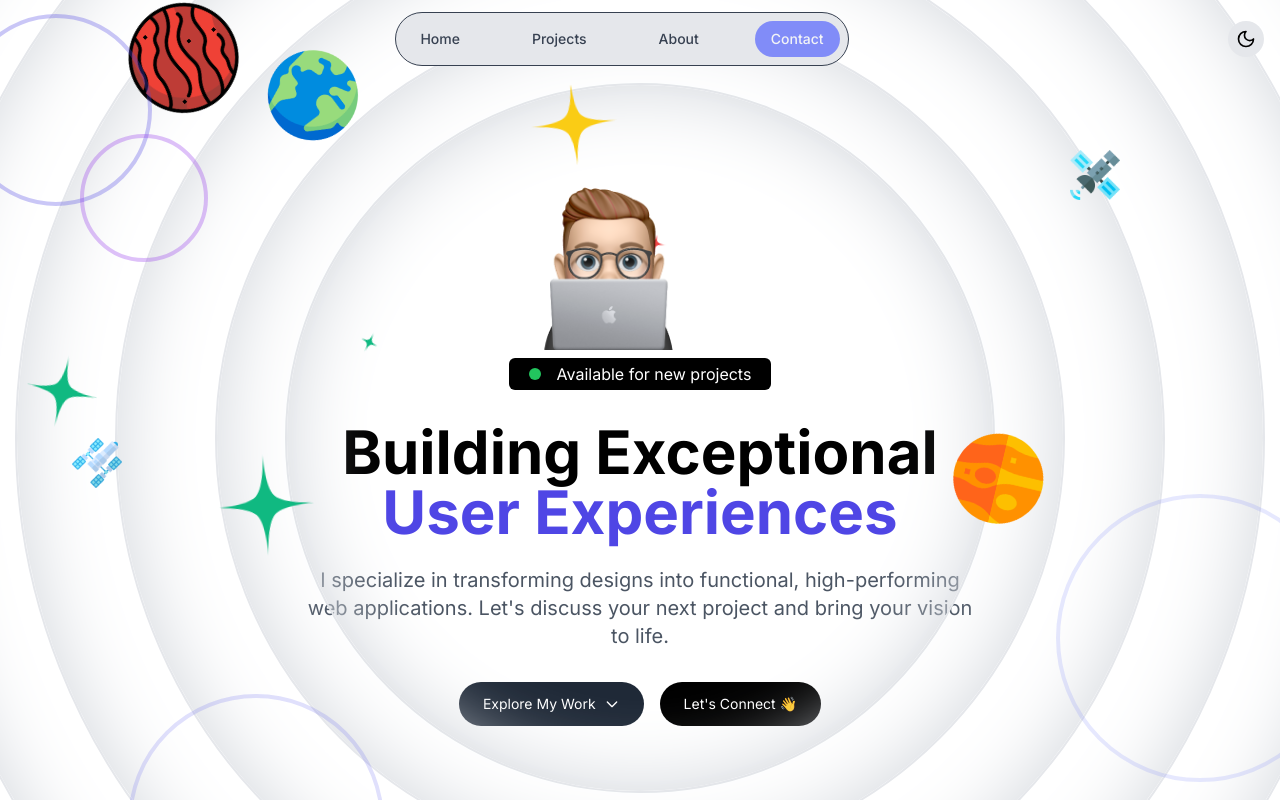
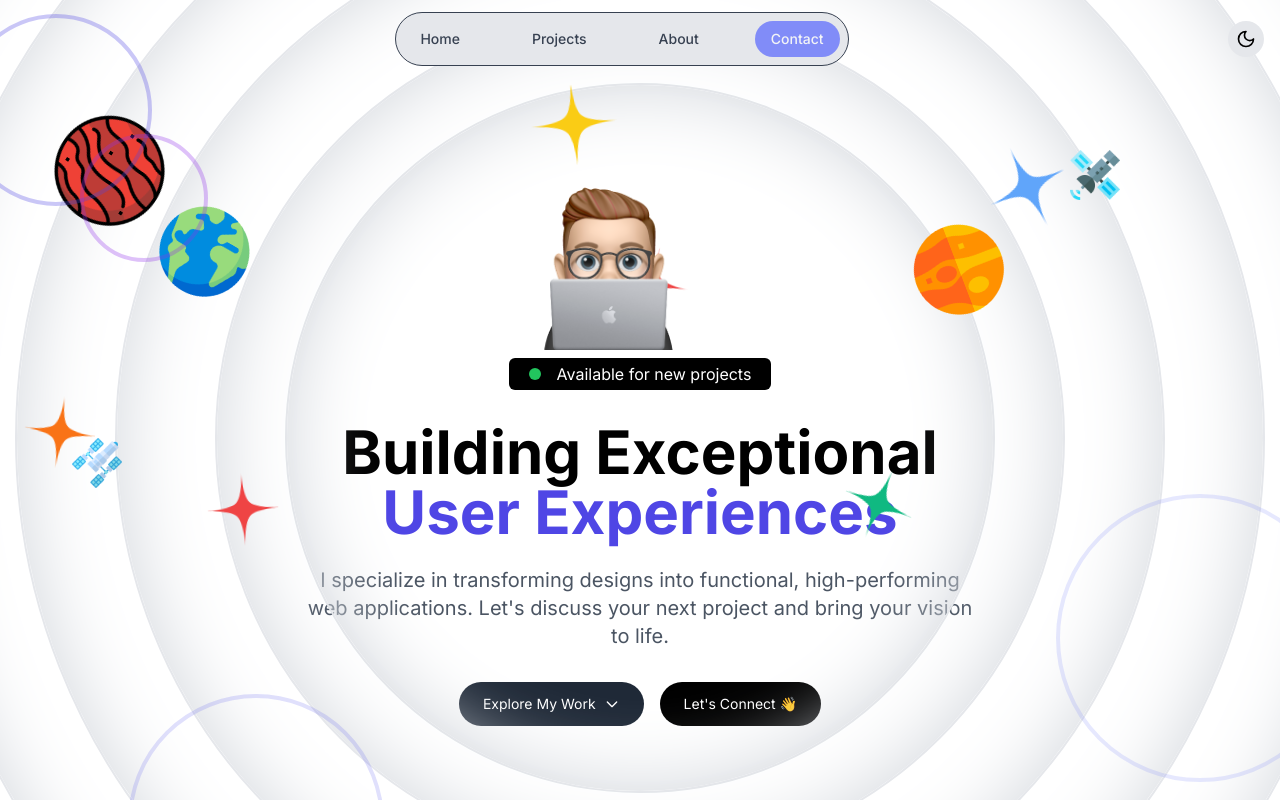
Before and after one commit to Waqar-ahmedkhan/portfolio, a Next.js app: page / in a window 1280 px wide. Shown: the top 800 px of the page. Built offline with nearby package versions, Linux system fonts and the light colour scheme; a web font is replaced by a local one.

Commit message:
frontend page complete

```diff
--- a/src/sections/Hero.tsx
+++ b/src/sections/Hero.tsx
@@ -34,35 +34,35 @@ export const HeroSection = () => {
           <div className="hero-ring size-[1050px] md:size-[2250px]"></div>
 
           {/* Earth */}
-          <HeroOrbit size={760} rotate={-45} duration={50}>
+          <HeroOrbit size={760} rotate={-45} duration={100}>
             <Image src={EarthIcon} alt="Earth icon" width={90} height={90} />
           </HeroOrbit>
 
           {/* Mercury */}
-          <HeroOrbit size={600} rotate={90} duration={30}>
+          <HeroOrbit size={600} rotate={90} duration={90}>
             <Image src={Mercury} alt="Mercury icon" width={90} height={90} />
           </HeroOrbit>
 
           {/* Mars */}
-          <HeroOrbit size={950} rotate={-30} duration={90}>
+          <HeroOrbit size={950} rotate={-30} duration={190}>
             <Image src={Mars} alt="Mars icon" width={110} height={110} />
           </HeroOrbit>
 
           {/* Stars */}
           <HeroOrbit size={650} rotate={-60} duration={500}>
-            <StarIcon className="text-emerald-500 size-28" />
+            <StarIcon className="text-red-500 size-20" />
           </HeroOrbit>
 
-          <HeroOrbit size={430} rotate={-30} duration={500}>
-            <StarIcon className="text-emerald-500 size-30" />
-          </HeroOrbit>
-
-          <HeroOrbit size={900} rotate={-45} duration={500}>
+          <HeroOrbit size={430} rotate={150} duration={3000}>
             <StarIcon className="text-emerald-500 size-20" />
           </HeroOrbit>
 
-          <HeroOrbit size={1100} rotate={-80} duration={500}>
-            <StarIcon className="text-emerald-500 size-30" />
+          <HeroOrbit size={900} rotate={-45} duration={4000}>
+            <StarIcon className="text-orange-500 size-20" />
+          </HeroOrbit>
+
+          <HeroOrbit size={1100} rotate={-90} duration={500}>
+            <StarIcon className="text-emerald-500 size-20" />
           </HeroOrbit>
 
           {/* Extra Stars */}
@@ -70,12 +70,12 @@ export const HeroSection = () => {
             <StarIcon className="text-yellow-400 size-24" />
           </HeroOrbit>
 
-          <HeroOrbit size={750} rotate={-100} duration={700}>
-            <StarIcon className="text-blue-400 size-22" />
+          <HeroOrbit size={750} rotate={100} duration={700}>
+            <StarIcon className="text-blue-400 size-24" />
           </HeroOrbit>
 
           <HeroOrbit size={300} rotate={45} duration={400}>
-            <StarIcon className="text-red-500 size-26" />
+            <StarIcon className="text-red-500 size-20" />
           </HeroOrbit>
 
 
```
